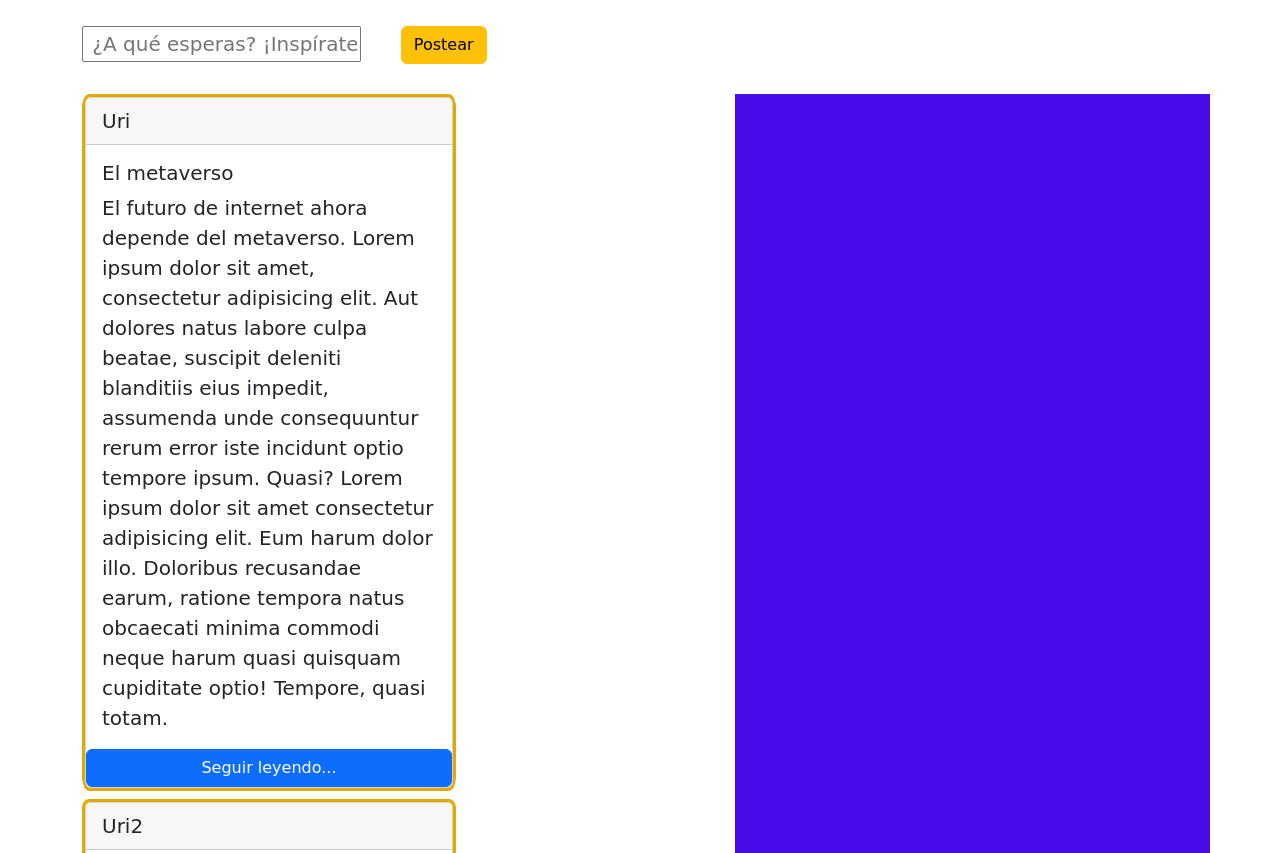
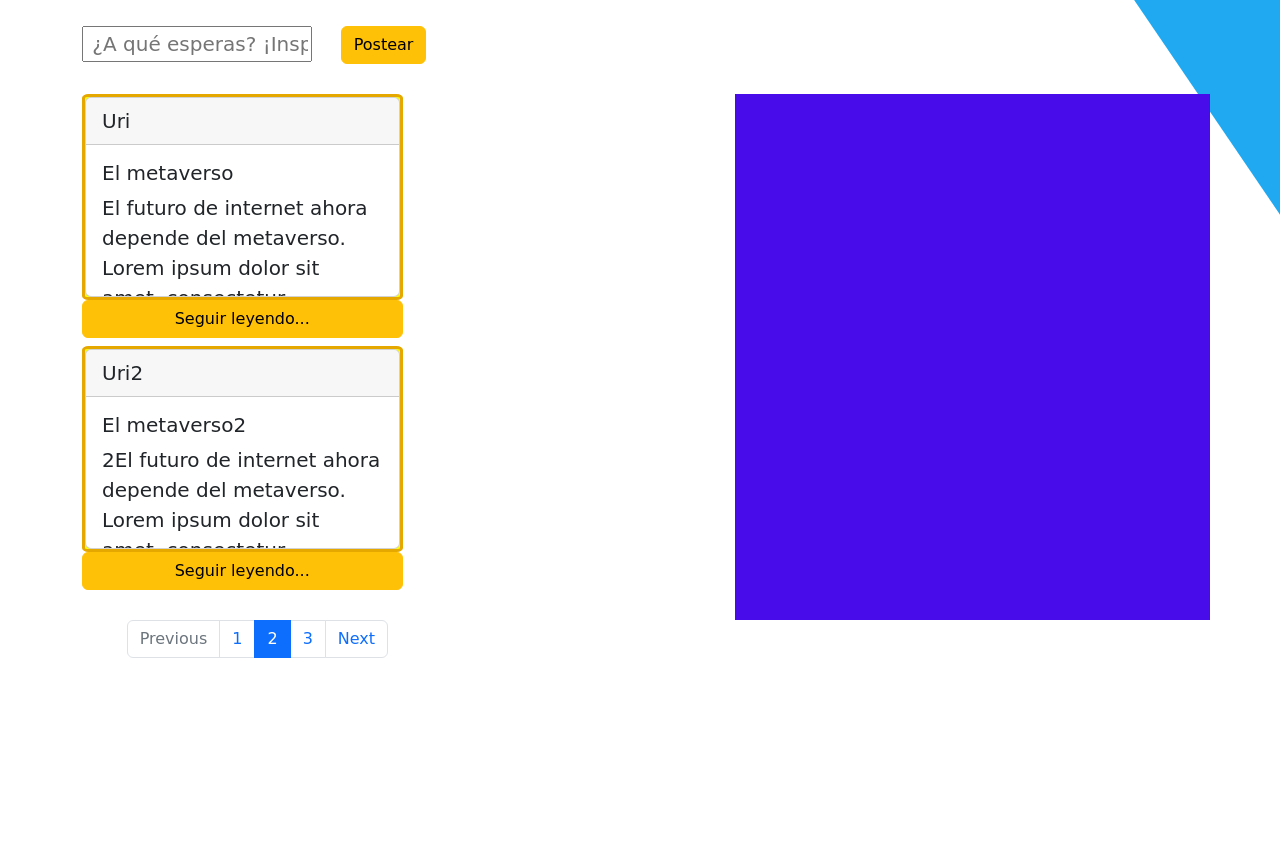
Before and after one commit to OctavioBernalGH/MSKA_Frontend_Repository, a plain HTML site: page html/main.html in a window 1280 px wide. Shown: the top 853 px of the page. After the commit the page ends 800 px from the top, so only its background shows below. Drawn offline with nearby package versions, Linux system fonts and the light colour scheme; a web font is replaced by a local one.

Commit message:
Paginate

```diff
--- a/css/general.css
+++ b/css/general.css
@@ -155,11 +155,32 @@
             background-color: #480ceb;
         }
         /*____________________Principal - Main_____________________________- */
+
+        body {
+            background-image: url("../img/fondoMSKA.png");
+        }
         /* Tarjetas de post*/
 
-        .card-body {}
+        .card {
+            height: 200px;
+            overflow: hidden;
+        }
         /* Botón de postear */
 
         .btnPost {
-            margin-left: 3%;
+            margin-left: 2%;
         }
+        /* Botón de seguir leyendo */
+
+        .btnSeguirLeyendo {
+            /* margin-left: 20%; */
+        }
+        /* Paginate  */
+
+        .pagination {
+            margin-left: 4%;
+        }
+
+        .inputInspirate {
+            width: 230px;
+        }
--- a/html/main.html
+++ b/html/main.html
@@ -12,13 +12,13 @@
 
 <body>
     <div class="container">
-        <input type="text" class="input w-25" placeholder=" ¿A qué esperas? ¡Inspírate!" />
+        <input type="text" class="inputInspirate input" placeholder=" ¿A qué esperas? ¡Inspírate!" />
         <button class="btn btnPost btn-warning" id="btnPost">Postear</button>
         <br><br>
         <div class="row">
             <div class="col">
                 <!--Card-->
-                <div class="col-7 div_test1">
+                <div class="col-7 div_test1 w-50">
                     <div class="card">
                         <div class="card-header">
                             Uri
@@ -30,12 +30,14 @@
                                 quisquam cupiditate optio! Tempore, quasi totam.
                             </p>
                         </div>
-                        <button class="btn btn-primary">Seguir leyendo...</button>
                     </div>
+
                 </div>
+                <button class="btn btnSeguirLeyendo w-50 btn-warning">Seguir leyendo...</button>
+
                 <!--Fin Card-->
                 <!--Card-->
-                <div class="col-7 div_test1 mt-2">
+                <div class="col-7 div_test1 mt-2 w-50">
                     <div class="card">
                         <div class="card-header">
                             Uri2
@@ -47,6 +49,8 @@
                         </div>
                     </div>
                 </div>
+                <button class="btn btnSeguirLeyendo w-50 btn-warning">Seguir leyendo...</button>
+                <br><br>
                 <!--Fin Card-->
             </div>
 
@@ -54,6 +58,21 @@
 
             </div>
         </div>
+        <nav aria-label="...">
+            <ul class="pagination">
+                <li class="page-item disabled">
+                    <span class="page-link">Previous</span>
+                </li>
+                <li class="page-item"><a class="page-link" href="#">1</a></li>
+                <li class="page-item active" aria-current="page">
+                    <span class="page-link">2</span>
+                </li>
+                <li class="page-item"><a class="page-link" href="#">3</a></li>
+                <li class="page-item">
+                    <a class="page-link" href="#">Next</a>
+                </li>
+            </ul>
+        </nav>
     </div>
 </body>
 
```
Also changed, not shown: img/fondoMSKA.png (added), templates/footer.html (added).
